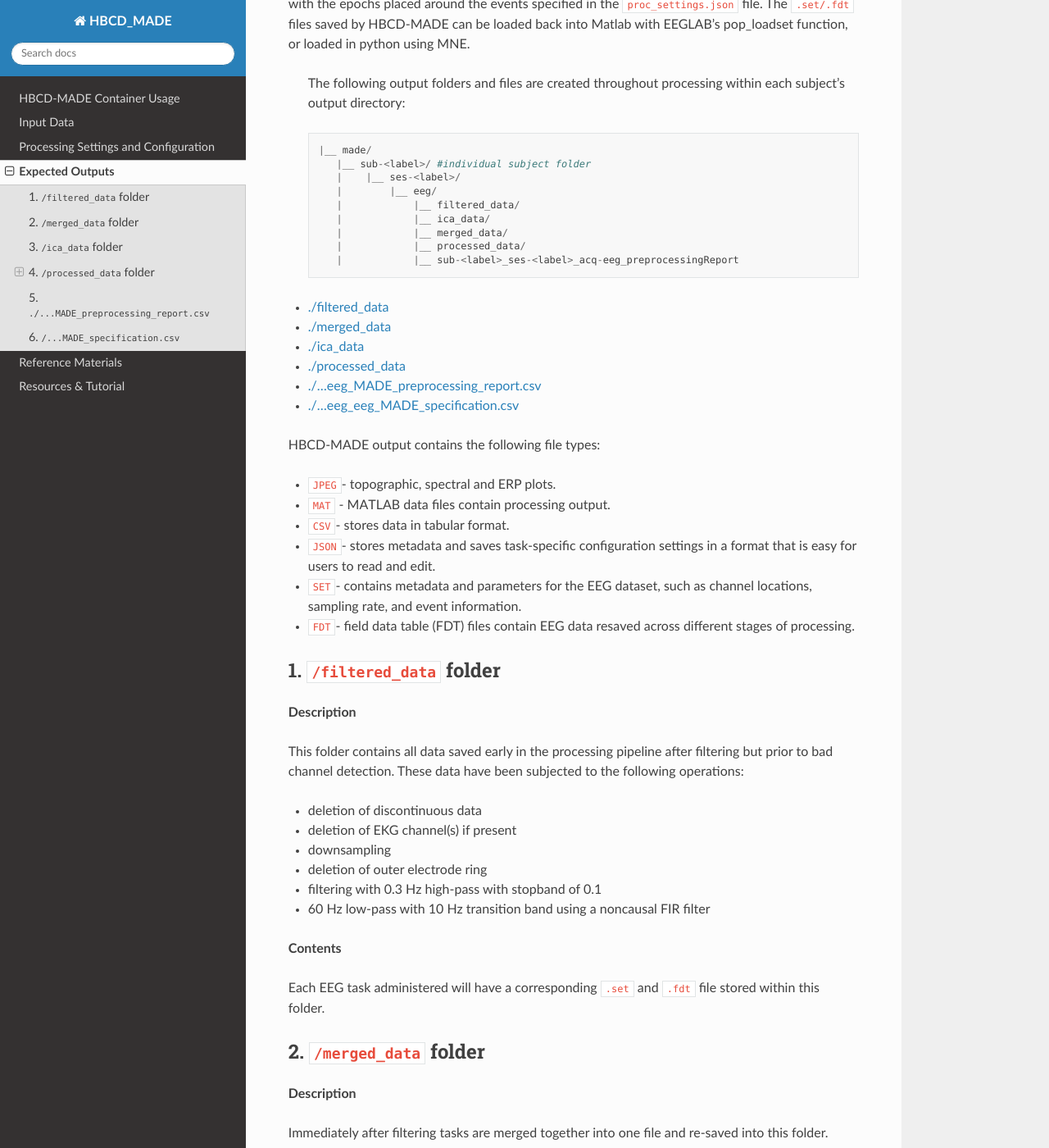
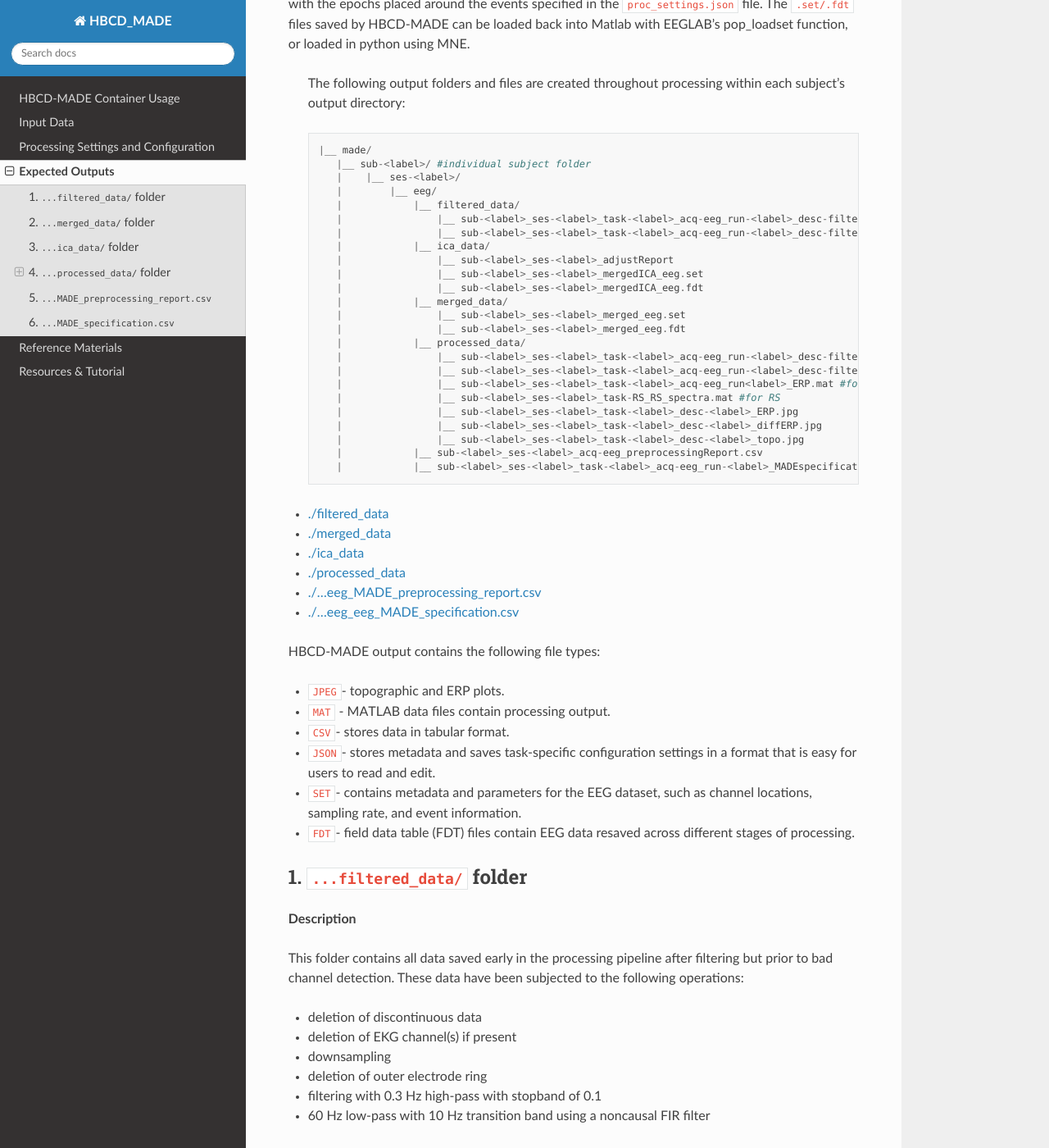
Before and after one commit to DCAN-Labs/HBCD-MADE, a Sphinx documentation site: the page built from docs/source/expected_outputs.rst, in a window 1280 px wide and 1400 px high, scrolled down 463 px. Shown: the whole window at 82% size. Built offline with Sphinx 7.4.7 and the Read the Docs theme 3.1.0, drawn with Linux system fonts in a browser that asks for light colours; pages that are not in the unit, such as notebooks, are missing from menus; some of the changed text lies outside the part shown.

Commit message:
update file list

```diff
--- a/docs/source/expected_outputs.rst
+++ b/docs/source/expected_outputs.rst
@@ -19,10 +19,25 @@ The output of HBCD-MADE will primarily be found in ``.set`` `EEGLAB <https://eeg
         |    |__ ses-<label>/
 	|        |__ eeg/
 	|	     |__ filtered_data/
+	|	         |__ sub-<label>_ses-<label>_task-<label>_acq-eeg_run-<label>_desc-filtered_eeg.set
+	|		 |__ sub-<label>_ses-<label>_task-<label>_acq-eeg_run-<label>_desc-filtered_eeg.fdt
 	|	     |__ ica_data/
+	|		 |__ sub-<label>_ses-<label>_adjustReport
+	|		 |__ sub-<label>_ses-<label>_mergedICA_eeg.set
+	|		 |__ sub-<label>_ses-<label>_mergedICA_eeg.fdt
         |            |__ merged_data/
+	|		 |__ sub-<label>_ses-<label>_merged_eeg.set
+	|		 |__ sub-<label>_ses-<label>_merged_eeg.fdt
         |            |__ processed_data/
-	|	     |__ sub-<label>_ses-<label>_acq-eeg_preprocessingReport
+	|		 |__ sub-<label>_ses-<label>_task-<label>_acq-eeg_run-<label>_desc-filteredprocessed_eeg.set
+	|		 |__ sub-<label>_ses-<label>_task-<label>_acq-eeg_run-<label>_desc-filteredprocessed_eeg.fdt
+	|		 |__ sub-<label>_ses-<label>_task-<label>_acq-eeg_run<label>_ERP.mat #for VEP, FACE, MMN
+	|		 |__ sub-<label>_ses-<label>_task-RS_RS_spectra.mat #for RS
+	|		 |__ sub-<label>_ses-<label>_task-<label>_desc-<label>_ERP.jpg
+	|		 |__ sub-<label>_ses-<label>_task-<label>_desc-<label>_diffERP.jpg
+	|		 |__ sub-<label>_ses-<label>_task-<label>_desc-<label>_topo.jpg
+	|	     |__ sub-<label>_ses-<label>_acq-eeg_preprocessingReport.csv
+	|	     |__ sub-<label>_ses-<label>_task-<label>_acq-eeg_run-<label>_MADEspecification.csv
 
 
 
@@ -35,7 +50,7 @@ The output of HBCD-MADE will primarily be found in ``.set`` `EEGLAB <https://eeg
 
 HBCD-MADE output contains the following file types:
 
-- ``JPEG``- topographic, spectral and ERP plots.
+- ``JPEG``- topographic and ERP plots.
 - ``MAT`` - MATLAB data files contain processing output.
 - ``CSV``- stores data in tabular format.
 - ``JSON``- stores metadata and saves task-specific configuration settings in a format that is easy for users to read and edit.
@@ -45,8 +60,8 @@ HBCD-MADE output contains the following file types:
 
 .. _./filtered_data:
 
-1. ``/filtered_data`` folder
--------------------------
+1. ``...filtered_data/`` folder
+---------------------------------
 
 **Description**
 
@@ -65,8 +80,8 @@ Each EEG task administered will have a corresponding ``.set`` and ``.fdt`` file
 
 .. _./merged_data:
 
-2. ``/merged_data`` folder
------------------------
+2. ``...merged_data/`` folder
+--------------------------------
 
 **Description**
 
@@ -78,8 +93,8 @@ Tasks present in the merged ``.fdt`` file are listed in the corresponding ``.jso
 
 .. _./ica_data:
 
-3. ``/ica_data`` folder
--------------------------
+3. ``...ica_data/`` folder
+-------------------------------
 
 **Description**
 
@@ -104,8 +119,8 @@ The ./ica_data folder contains the following:
 
 .. _./processed_data:
 
-4. ``/processed_data`` folder
--------------------------
+4. ``...processed_data/`` folder
+---------------------------------
 
 **Description**
 
@@ -207,7 +222,7 @@ Example: DiffTop_Inv_Vs_Upr_FACE.jpg
 
 .. _./...eeg_MADE_preprocessing_report.csv:
 
-5. ``./...MADE_preprocessing_report.csv``
+5. ``...MADE_preprocessing_report.csv``
 -------------------------------------------------------
 
 Processing report automatically generated by MADE for each session. The file ``MADE_preprocessing_report.csv`` will contain summary level statistics related to the processing of the data. Because the EEG data is merged across tasks for portions of the pre-processing, some of these entries will be the same for all tasks. See [Debnath2020]_ for more information on MADE preprocessing. The following variables are represented-
@@ -286,7 +301,7 @@ The following variables within the MADE processing report represent the number o
 
 .. _./...eeg_eeg_MADE_specification.csv:
 
-6. ``/...MADE_specification.csv``
+6. ``...MADE_specification.csv``
 --------------------------------------------------------------------
 
 A unique .json is produced for each task processed by HBCD-MADE and titled according to the task it represents. These files serve as a reference for the parameters used to process each task. For definitions of each parameter listed, see :doc:`Processing Settings and Configuration </json_configuration>`
--- a/proc_settings_HBCD.json
+++ b/proc_settings_HBCD.json
@@ -73,8 +73,8 @@
       "E127",
       "E128"
     ],
-    "channel_locations": "/sample_locs/0_2AverageNet128_v1.sfp",
-    "site_delay_file": "./mean_flag_delay_by_site.csv",
+    "channel_locations": "C:/Users/kasenetz/Documents/GitHub/HBCD-MADE/0_2AverageNet128_v1.sfp",
+    "site_delay_file": "./mean_flag_delay_3-28-25",
     "down_sample": 0,
     "sampling_rate": 1000,
     "delete_outerlayer": 1,
```
Also changed, not shown: 2 other files.
